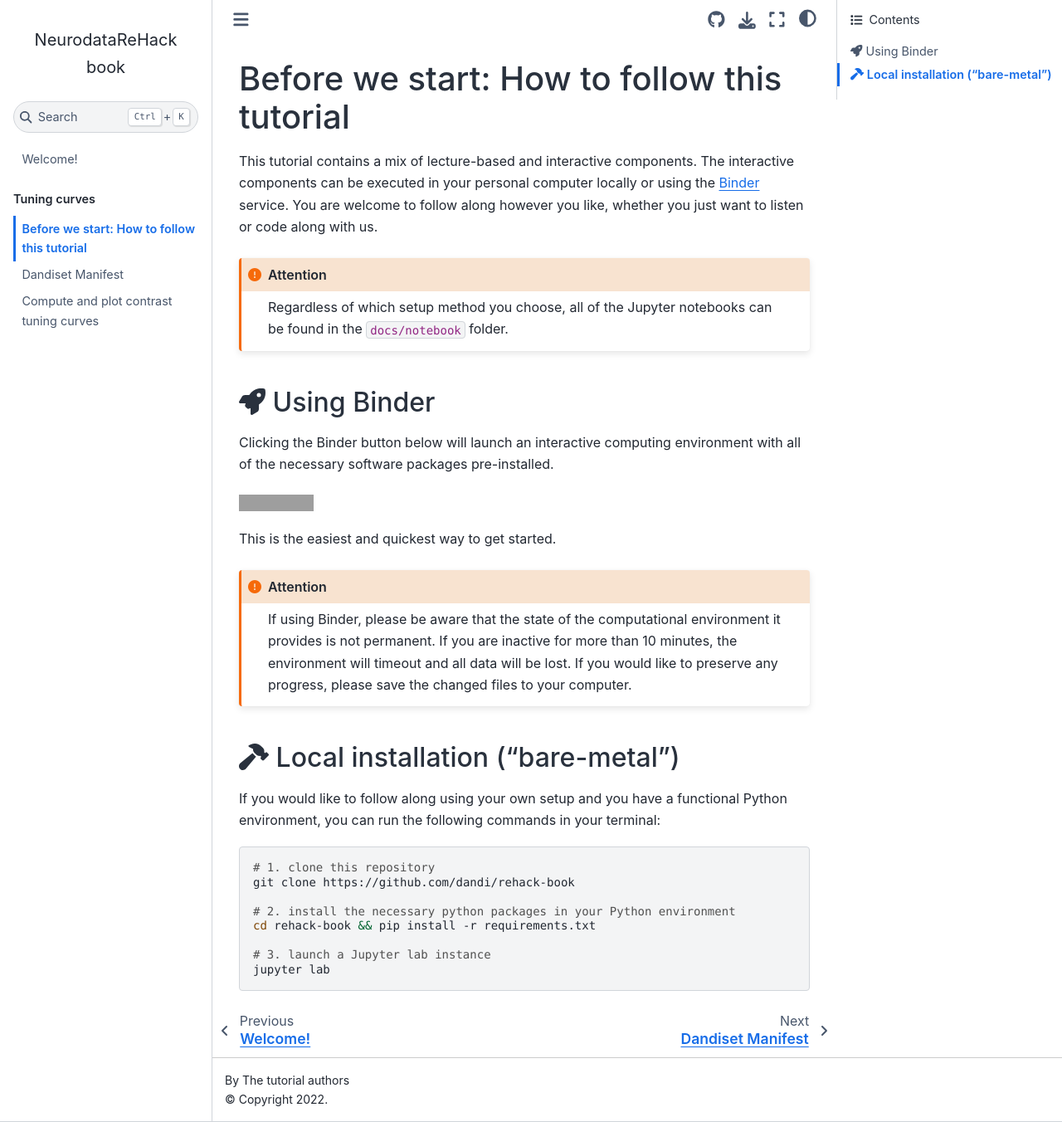
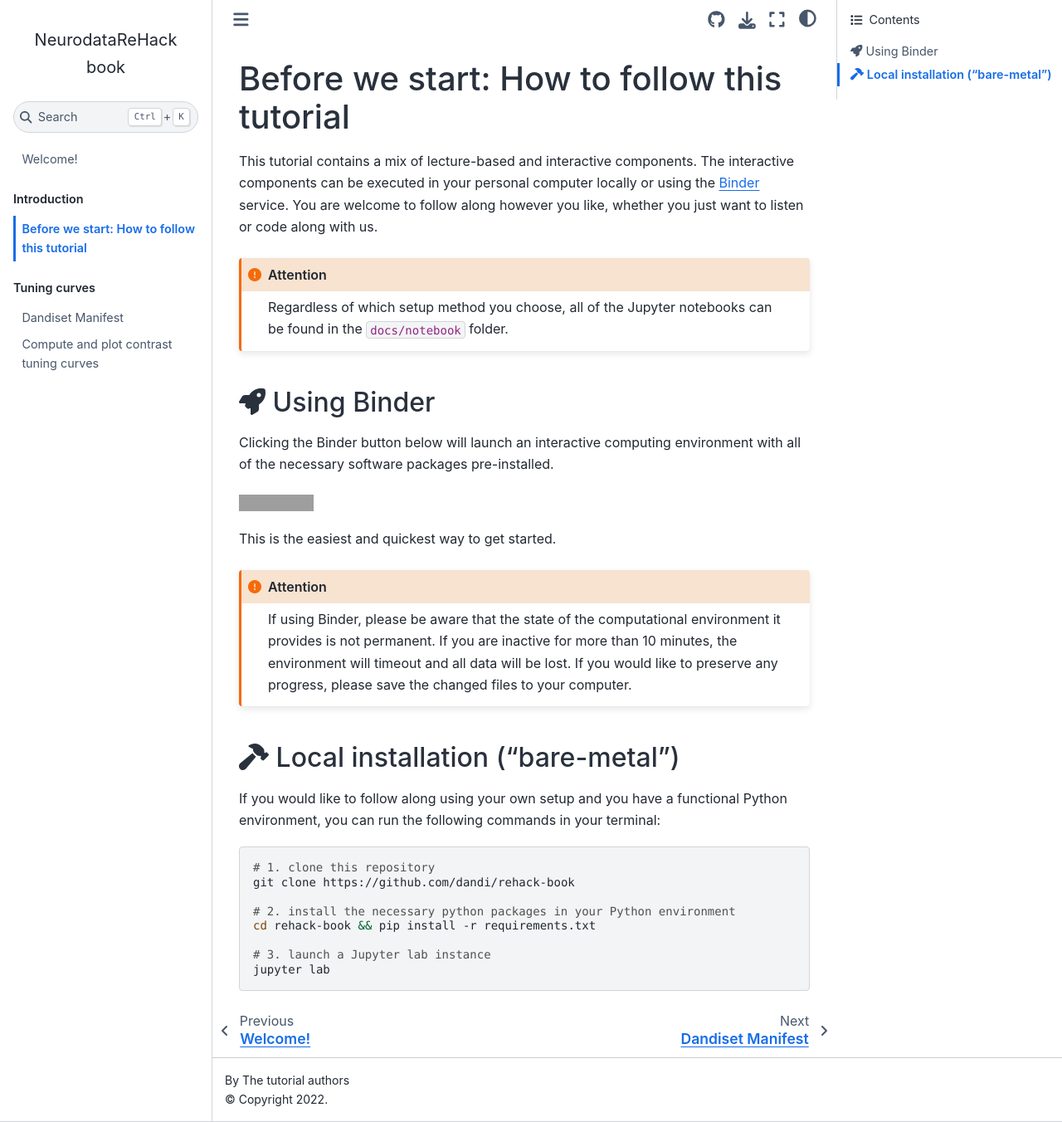
Before and after one commit to dandi/rehack-book, a Jupyter Book: the page built from docs/intro/step0.md, in a window 1280 px wide and 1352 px high. Shown: the whole window at 83% size. Built offline with Jupyter Book 1.0.4 settings and Sphinx 7.4.7 and the Sphinx Book theme 1.1.4, drawn with Linux system fonts in a browser that asks for light colours; some of the changed lines change nothing that is shown; grey boxes are pictures that could not be loaded.

Commit message:
add an intro section

```diff
--- a/docs/_config.yml
+++ b/docs/_config.yml
@@ -6,11 +6,6 @@ copyright: "2022"
 # Sphinx customizations
 sphinx:
   config:
-    nb_custom_formats:
-      .Rmd:
-        - jupytext.reads
-        - fmt: Rmd
-    bibtex_reference_style: author_year
     # html_extra_path: ["assets"]
     mathjax_path: https://cdn.jsdelivr.net/npm/mathjax@3/es5/tex-mml-chtml.js
 
--- a/docs/_toc.yml
+++ b/docs/_toc.yml
@@ -1,8 +1,10 @@
 format: jb-book
 root: welcome
 parts:
+- caption: Introduction
+  chapters:
+  - file: intro/step0
 - caption: Tuning curves
   chapters:
-  - file: tuning/step0
   - file: tuning/01-create_manifest.md
   - file: tuning/02-contrast_analysis.md
```
Also changed, not shown: docs/intro/step0.md (renamed from docs/tuning/step0.md).
